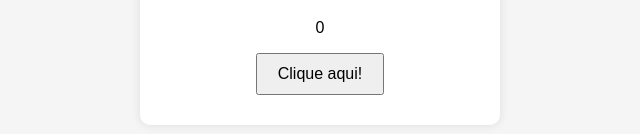
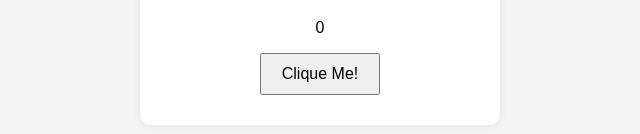
Before and after one commit to runtime7error/Devops-Final-Evaluation, a plain HTML site: page index.html in a window 1280 px wide. Shown: the part 178-312 px from the top of the page, 320-960 px from the left. Drawn offline with Linux system fonts and the light colour scheme.

Commit message:
Style: change main button name

```diff
--- a/index.html
+++ b/index.html
@@ -10,7 +10,7 @@
     <div class="container">
       <h1>Contador de Cliques</h1>
       <p id="counter">0</p>
-      <button onclick="increment()">Clique aqui!</button>
+      <button onclick="increment()">Clique Me!</button>
     </div>
     <script src="script.js"></script>
   </body>
```
